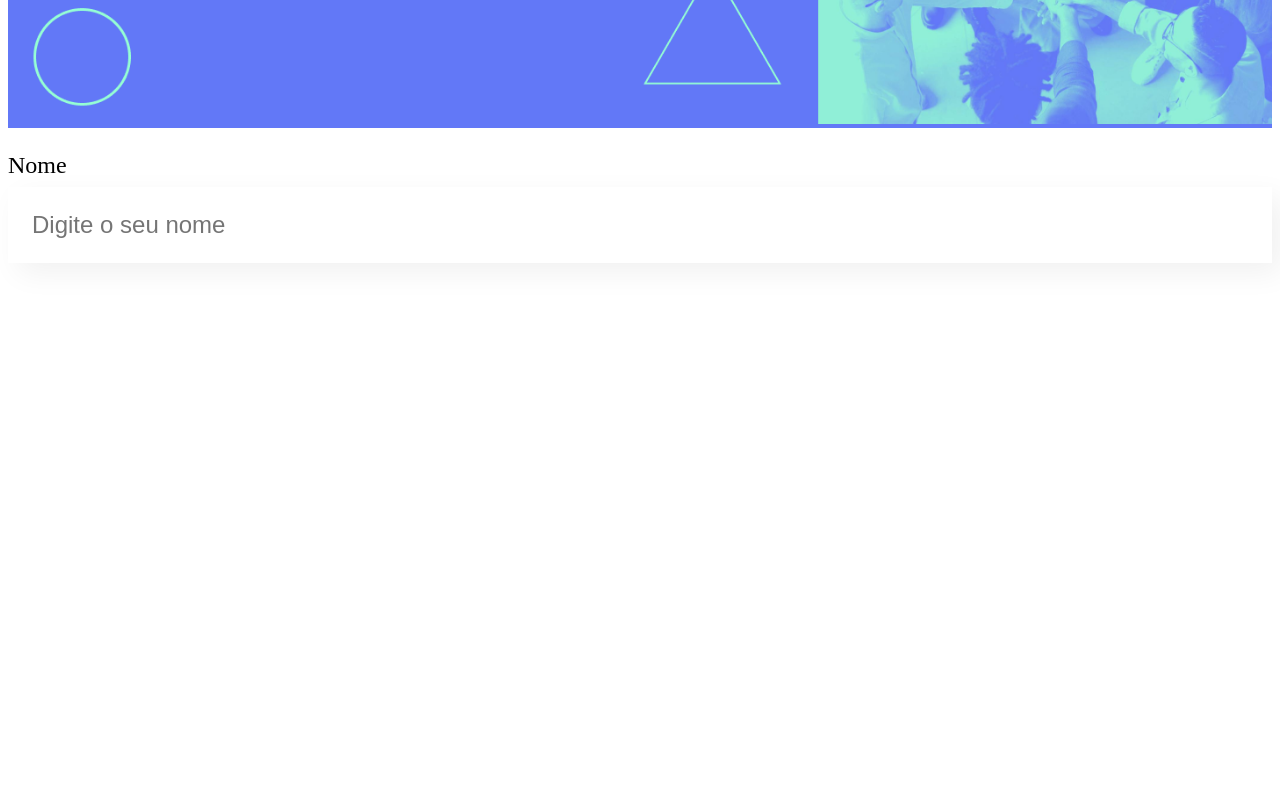
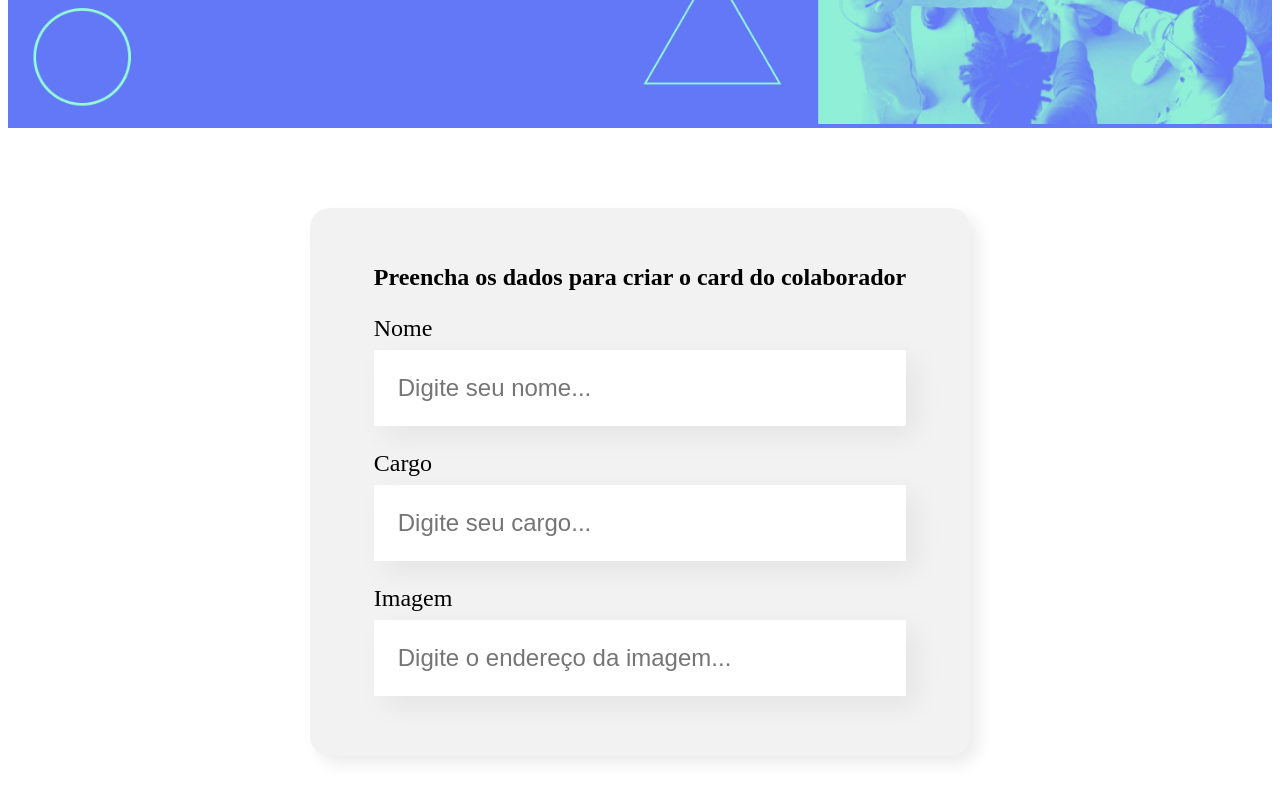
Before and after one commit to camilamlima/Organo, a React (Create React App) app: page / in a window 1280 px wide. Shown: the part 372-1172 px from the top of the page. Before the commit the page ends 800 px from the top, so only its background shows below. Built offline with nearby package versions, Linux system fonts and the light colour scheme.

Commit message:
Criando o componente formulário integrando campo texto

```diff
--- a/src/App.js
+++ b/src/App.js
@@ -1,11 +1,11 @@
 import Banner from "./componentes/Banner";
-import CampoTexto from "./componentes/CampoTexto";
+import Formulario from "./componentes/Formulario";
 
 function App() {
   return (
     <div className="App">
       <Banner />
-      <CampoTexto />
+      <Formulario />
     </div>
   );
 }
--- a/src/componentes/CampoTexto/index.js
+++ b/src/componentes/CampoTexto/index.js
@@ -1,10 +1,12 @@
 import "./CampoTexto.css";
 
-const CampoTexto = () => {
+const CampoTexto = (props) => {
+  const placeholderModificada = `${props.placeholder}...`;
+
   return (
     <div className="campo-texto">
-      <label>Nome</label>
-      <input placeholder="Digite o seu nome" />
+      <label>{props.label}</label>
+      <input placeholder={placeholderModificada} />
     </div>
   );
 };
--- /dev/null
+++ b/src/componentes/Formulario/Formulario.css
@@ -0,0 +1,13 @@
+.formulario{
+    display: flex;
+    justify-content: center;
+    margin: 80px 0;
+}
+
+.formulario form{
+    max-width: 80%;
+    background-color: #F2F2F2;
+    border-radius: 20px;
+    padding: 36px 64px;
+    box-shadow: 8px 8px 16px rgba(0,0,0, 0.08);
+}
--- /dev/null
+++ b/src/componentes/Formulario/index.js
@@ -0,0 +1,17 @@
+import "./Formulario.css";
+import CampoTexto from "../CampoTexto";
+
+const Formulario = () => {
+  return (
+    <section className="formulario">
+      <form>
+        <h2>Preencha os dados para criar o card do colaborador </h2>
+        <CampoTexto label="Nome" placeholder="Digite seu nome" />
+        <CampoTexto label="Cargo" placeholder="Digite seu cargo" />
+        <CampoTexto label="Imagem" placeholder="Digite o endereço da imagem" />
+      </form>
+    </section>
+  );
+};
+
+export default Formulario;
```
